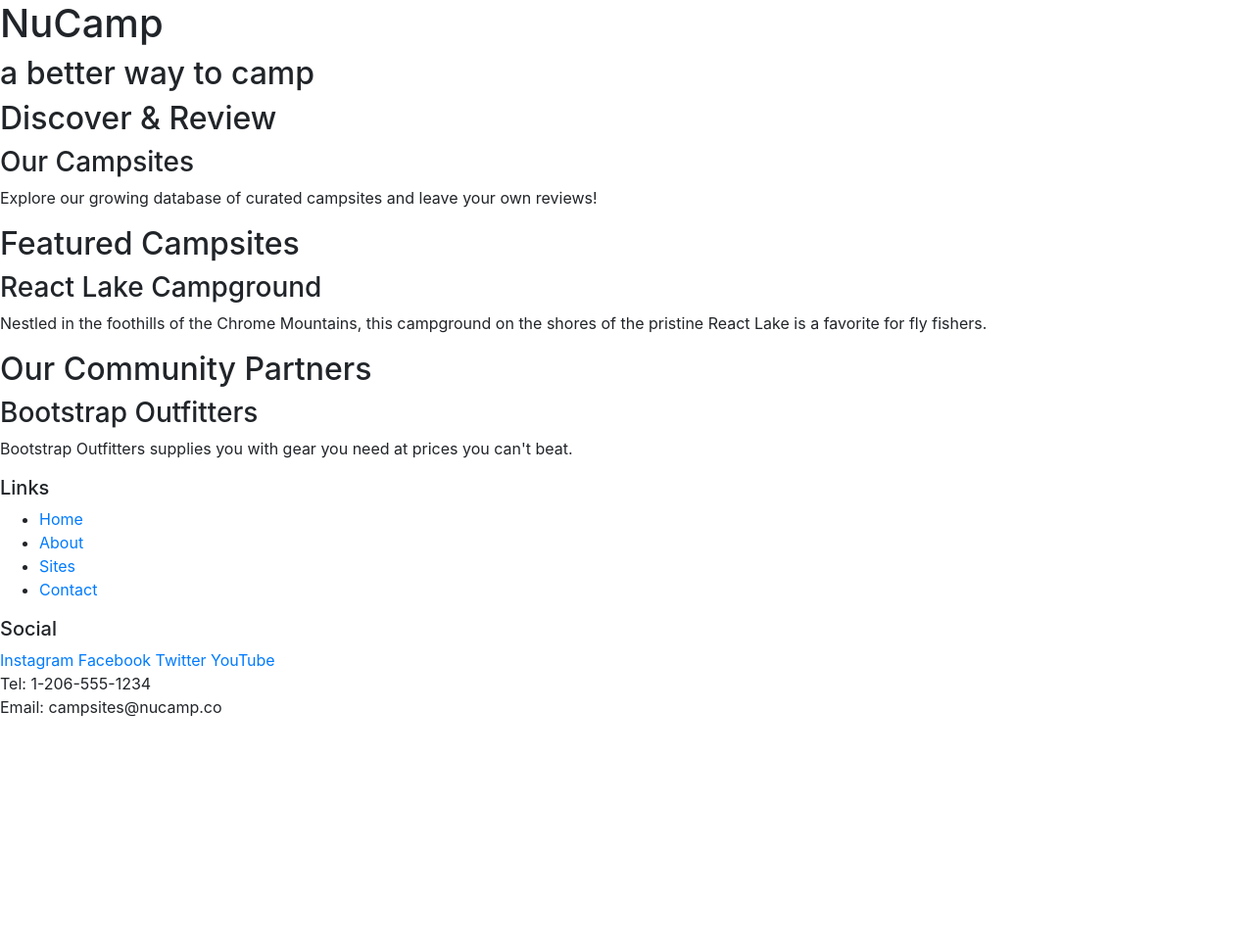
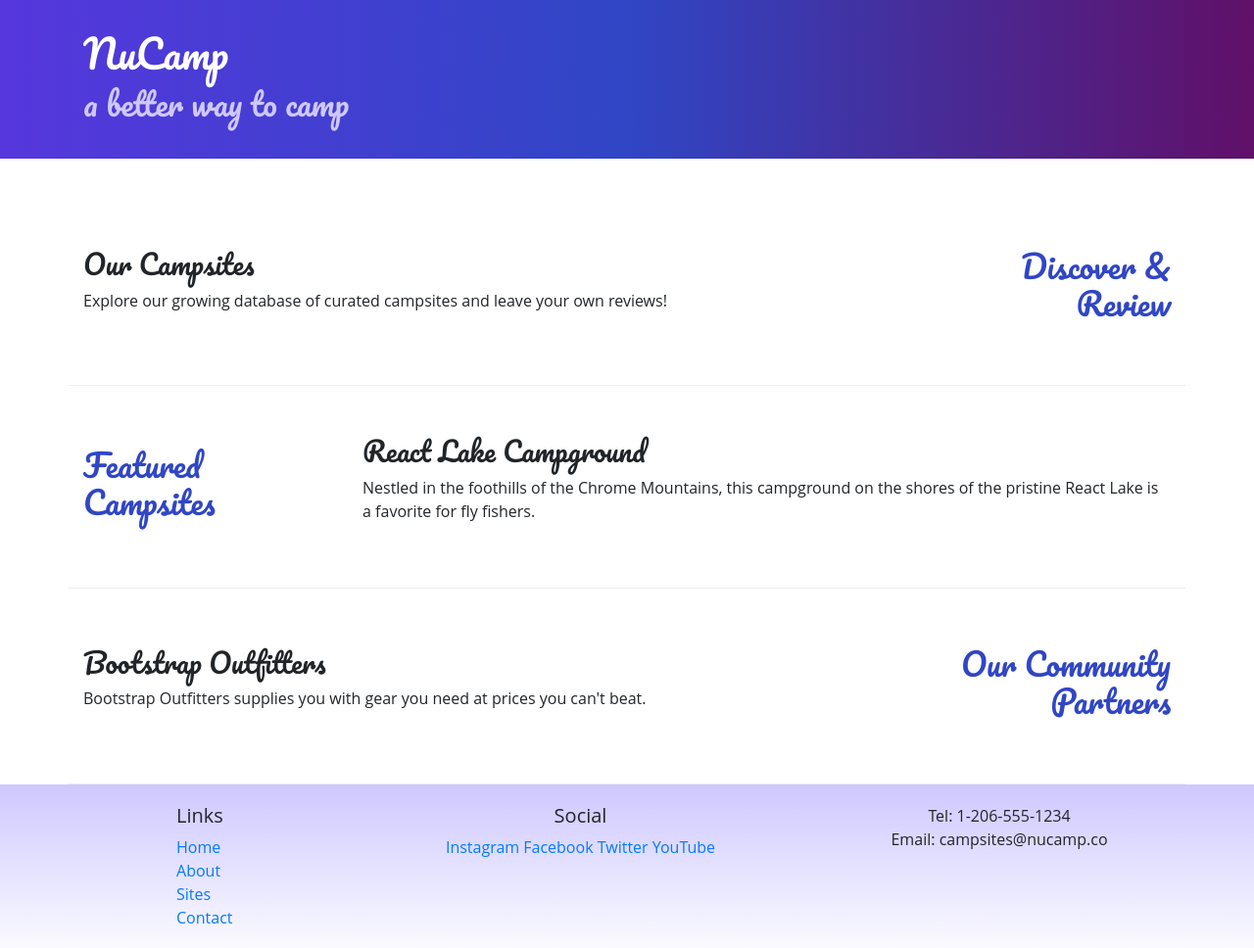
Before and after one commit to Mikegizmo/nucampsite, a website: page index.html in a window 1280 px wide. Shown: the whole page at 98% size. Before the commit the page ends 800 px from the top, so only its background shows below. Drawn offline with nearby package versions, Linux system fonts and the light colour scheme.

Commit message:
bootstrap grid

```diff
--- /dev/null
+++ b/css/styles.css
@@ -0,0 +1,32 @@
+body {
+  font-family: "Open Sans", sans-serif;
+}
+
+h1, h2, h3 {
+  font-family: "Pacifico", cursive;
+}
+
+h2 {
+  color: #3046C5;
+}
+
+header h2 {
+  color: #CEC8FF;
+}
+
+footer {
+  background-image: linear-gradient(#CEC8FF, white);
+  padding: 20px 0;
+}
+
+.jumbotron {
+  padding: 30px;
+  background-image: linear-gradient(to right, #5637DD, #3046C5, #601068);
+  color: white;
+}
+
+.row-content {
+  padding: 50px 0;
+  border-bottom: 1px ridge;
+  min-height: 200px;
+}
--- a/index.html
+++ b/index.html
@@ -9,56 +9,86 @@
   <!-- Bootstrap CSS -->
   <link rel="stylesheet" href="node_modules/bootstrap/dist/css/bootstrap.min.css" />
 
+  <!-- Additional CSS must be placed after Bootstrap CSS -->
+  <link href="https://fonts.googleapis.com/css2?family=Pacifico&display=swap" rel="stylesheet">
+  <link rel="stylesheet" href="css/styles.css" />
+
   <title>NuCamp: A Better Way To Camp</title>
 </head>
 
 <body>
 
-    <header>
-        <div>
+  <header class="jumbotron jumbotron-fluid">
+    <div class="container">
+      <div class="row">
+        <div class="col">
           <h1>NuCamp</h1>
           <h2>a better way to camp</h2>
         </div>
+      </div>
+    </div>
   </header>
 
-    <div>
-        <h2>Discover & Review</h2>
+  <div class="container">
+    <div class="row row-content align-items-center">
+      <div class="col-sm-4 order-sm-last col-md-3">
+        <h2 class="text-sm-right">Discover & Review</h2>
+      </div>
+      <div class="col">
         <h3>Our Campsites</h3>
         <p>Explore our growing database of curated campsites and leave your own reviews!</p>
       </div>
+    </div>
+  </div>
 
-    <div>
+  <div class="container">
+    <div class="row row-content align-items-center">
+      <div class="col-sm-4 col-md-3">
         <h2>Featured Campsites</h2>
+      </div>
+      <div class="col">
         <h3>React Lake Campground</h3>
         <p>Nestled in the foothills of the Chrome Mountains, this campground on the shores of the pristine React Lake is a favorite for fly fishers.</p>
       </div>
+    </div>
+  </div>
 
-    <div>
-        <h2>Our Community Partners</h2>
+  <div class="container">
+    <div class="row row-content align-items-center">
+      <div class="col-sm-4 order-sm-last col-md-3">
+        <h2 class="text-sm-right">Our Community Partners</h2>
+      </div>
+      <div class="col">
         <h3>Bootstrap Outfitters</h3>
         <p>Bootstrap Outfitters supplies you with gear you need at prices you can't beat.</p>
       </div>
+    </div>
+  </div>
 
   <footer>
-        <div>
+    <div class="container">
+      <div class="row">
+        <div class="col-4 col-sm-2 offset-1">
           <h5>Links</h5>
-            <ul>
+          <ul class="list-unstyled">
             <li><a href="#">Home</a></li>
             <li><a href="#">About</a></li>
             <li><a href="#">Sites</a></li>
             <li><a href="#">Contact</a></li>
           </ul>
         </div>
-        <div>
+        <div class="col-6 col-sm-5 text-center">
           <h5>Social</h5>
           <a href="http://instagram.com/">Instagram</a>
           <a href="http://facebook.com/">Facebook</a>
           <a href="http://twitter.com/">Twitter</a>
           <a href="http://youtube.com/">YouTube</a>
         </div>
-        <div>
+        <div class="col-sm-4 text-center">
           Tel: 1-206-555-1234<br />
           Email: campsites@nucamp.co
+        </div>
+      </div>
     </div>
   </footer>
 
```
Also changed, not shown: bootstrap-grid-example.html (added, +72 -0 lines). Lines whose indentation alone changed are shown as unchanged.
